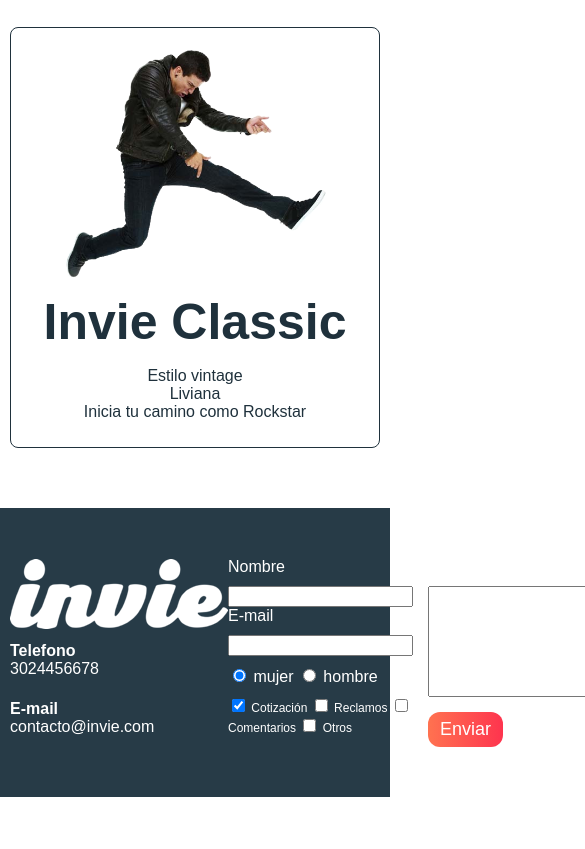
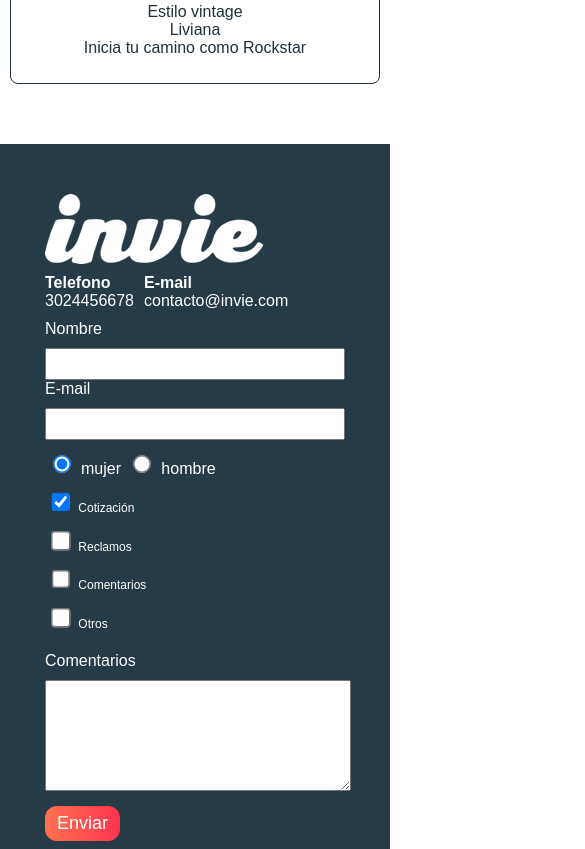
Before and after one commit to unmalnickname/Invie-responsive, a plain HTML site: page index.html in a window 390 px wide. Shown: the part 1148-1997 px from the top of the page, 585 px wide, since content can reach past the window. Before the commit the page ends 1945 px from the top, so only its background shows below. Drawn offline with Linux system fonts and the light colour scheme; a web font is replaced by a local one.

Commit message:
767px media-queries

```diff
--- a/css/invie.css
+++ b/css/invie.css
@@ -272,7 +272,6 @@
 .tabla {
   margin: 50px 0;
 }
-
 @media screen and (max-width: 800px) {
   /*.contenedor {
     /*background: peru;
@@ -320,7 +319,44 @@
    position: static;
 
  }
+ .contenedor-guitarra-a{
+    padding: 0;
 }
+/*footer*/
+
+@media screen and (max-width: 767px) {
+  .footer .contenedor {
+    display: block;
+    /*justify-content: space-between;*/
+  }
+  .contacto {
+    margin: 0 auto;
+  }
+  .formulario {
+    display: block;
+    margin: 0 auto;
+    width: 300px;
+  }
+  .intereses label{
+    display: block;
+  }
+  .col1 {
+    margin: 0;
+  }
+  input[type="text"],
+  input[type="email"] {
+    font-size: 16px;
+    padding: 5px;
+  }
+  textarea#comentarios {
+    width: 100%;
+  }
+  input[type="radio"],
+  input[type="checkbox"] {
+    zoom: 1.5;
+  }
+}
+/*footer*/
 @media screen and (max-width: 650px) {
 
   .header{
@@ -346,6 +382,8 @@
   }
 }
 @media screen and (max-width: 500px) {
+  /*portada*/
+
   .menu li{
     display: block;
     margin: 0;
@@ -371,4 +409,15 @@
     font-size: 16px;
   }
 
+/*portada*/
+/*guitarras*/
+
+  .guitarras img{
+    width: 200px;
+    height: auto;
+  }
+  .title-b{
+    font-size: 30px;
+  }
+/*guitarras*/
 }
```
